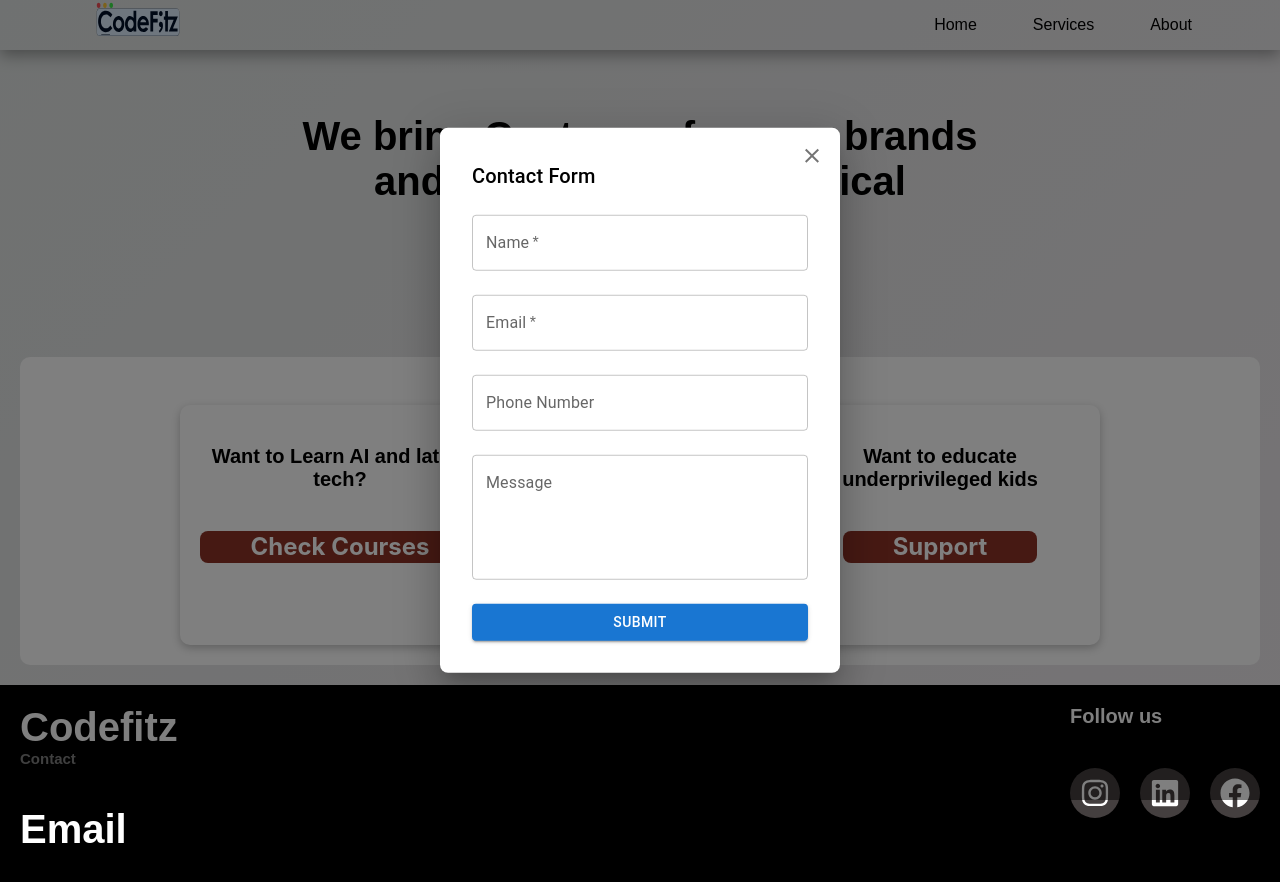
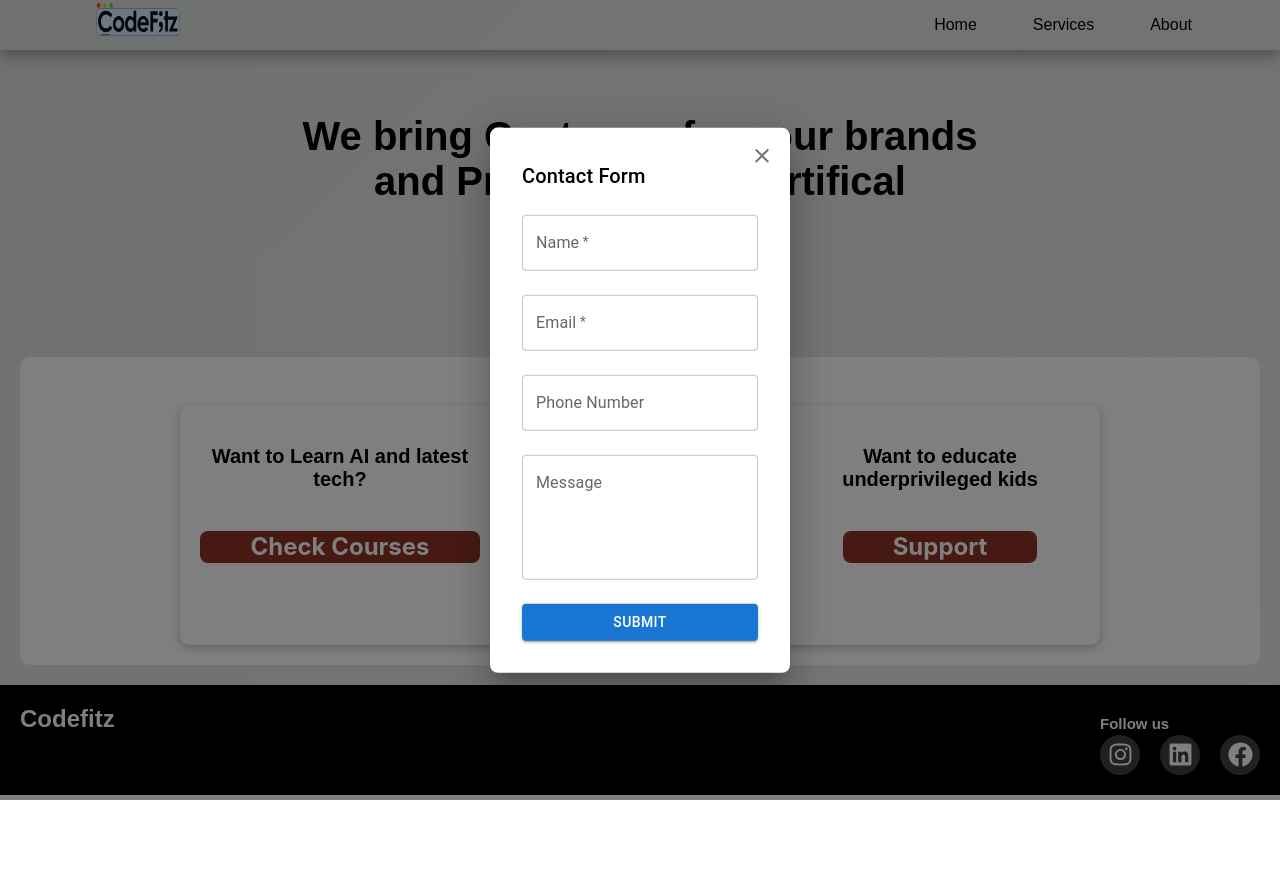
Before and after one commit to dacharch/CodeFitz, a React (Create React App) app: page / in a window 1280 px wide. Both pictures are taken after a click on the button "Contact". Shown: the top 882 px of the page. After the commit the page ends 800 px from the top, so only its background shows below. Built offline with nearby package versions, Linux system fonts and the light colour scheme.

Commit message:
form define

```diff
--- a/src/components/Footer/Footer.css
+++ b/src/components/Footer/Footer.css
@@ -16,31 +16,29 @@
 }
 .icon{
     border-radius: 100%;
-    height: 50px ;
-    width: 50px;
+    height: 40px ;
+    width: 40px;
     margin-left: 20px;
     text-align: center;
-    padding:10px ;
-     cursor: pointer;
+    cursor: pointer;
     background-color: #443f3f;
+    padding:7px;
 }
 
 .instagram-icon,.linkedin-icon, .facebook-icon{
-    height: 30px;
-    width:30px ;
-}
-.footer-left p{
-     font-size: 20px;
-     font-weight: bold;
-}
-.codefitz{
-     font-size: 40px;
-     font-weight: bold;
+    height: 25px;
+    width:25px ;
+
 
 }
-.contact-icon{
-     font-size: 15px;
-     color:gray ;
+.footer-left{
+   padding-top: 10px;
+}
+.follow{
+     height: 20px;
+}
+.follow p{
+    font-size: 15px;
 }
 
 @media screen and (max-width:850px) {
@@ -51,5 +49,8 @@
    .email{
       font-size: 20px ;
    }
+   .form-container{
+
+   }
 
 }
--- a/src/components/Footer/Footer.js
+++ b/src/components/Footer/Footer.js
@@ -10,11 +10,11 @@ const Footer = () => {
          <div className='footer'>
               <div className='footer-right'>
                     <h2 className='codefitz'>Codefitz</h2>
-                    <p className='contact-icon'>Contact</p>
-                    <p className='email'>Email</p>
               </div>
               <div className='footer-left'>
-                    <p>Follow us </p>
+               <div className='follow'>
+                  <p>Follow us </p>
+               </div>
                     <div className='icons-container'>
                     <div className='icon'>
                         <FaInstagram className='instagram-icon'/>
--- a/src/components/HeroSection/Hero.css
+++ b/src/components/HeroSection/Hero.css
@@ -41,6 +41,11 @@ p{
    p{
       font-size: 1.5rem;
    }
+}
 
+@media screen and  (max-width:450px) {
+   p{
+      font-size: 1rem ;
+   }
 
 }
--- a/src/components/HeroSection/Hero.js
+++ b/src/components/HeroSection/Hero.js
@@ -10,8 +10,12 @@ import "./Hero.css"
 
 
 const Hero = () => {
-   const [show,setShow] = useState(false) ;
-   const [open, setOpen] = useState(false);
+  const [show,setShow] = useState(false) ;
+  const [open, setOpen] = useState(false);
+  const [fullName,setFullName] = useState() ;
+  const [phone,setPhoneNumber] = useState() ;
+  const[email,setEmailName] = useState() ;
+  const [message,setMessage] = useState() ;
   const handleOpen = () => setOpen(true);
   const handleClose = () => setOpen(false);
 
@@ -28,6 +32,9 @@ const Hero = () => {
    p: 4,
  };
 
+  const submit = () =>{
+
+  }
    return (
       <>
           <div id="Hero" className="hero-container">
@@ -46,12 +53,13 @@ const Hero = () => {
             top: '50%',
             left: '50%',
             transform: 'translate(-50%, -50%)',
-            width: 400,
+            width: 300,
             bgcolor: 'background.paper',
             boxShadow: 24,
             p: 4,
             borderRadius: 2
           }}
+
         >
           <IconButton
             onClick={handleClose}
@@ -67,6 +75,7 @@ const Hero = () => {
               fullWidth
               label="Name"
               name="name"
+              onChange={(e)=>setFullName(e.target.value)}
 
 
               margin="normal"
@@ -79,13 +88,15 @@ const Hero = () => {
 
               margin="normal"
               required
+              onChange={(e)=>setEmailName(e.target.value)}
             />
             <TextField
               fullWidth
               label="Phone Number"
               name="phone"
+              margin="normal"
+              onChange={(e)=>setPhoneNumber(e.target.value)}
 
-              margin="normal"
             />
             <TextField
               fullWidth
@@ -95,6 +106,7 @@ const Hero = () => {
               margin="normal"
               multiline
               rows={4}
+              onChange={(e)=>setMessage(e.target.value)}
             />
             <Button
               type="submit"
@@ -102,6 +114,8 @@ const Hero = () => {
               color="primary"
               sx={{ mt: 2 }}
               fullWidth
+
+              onClick={submit}
             >
               Submit
             </Button>
```
